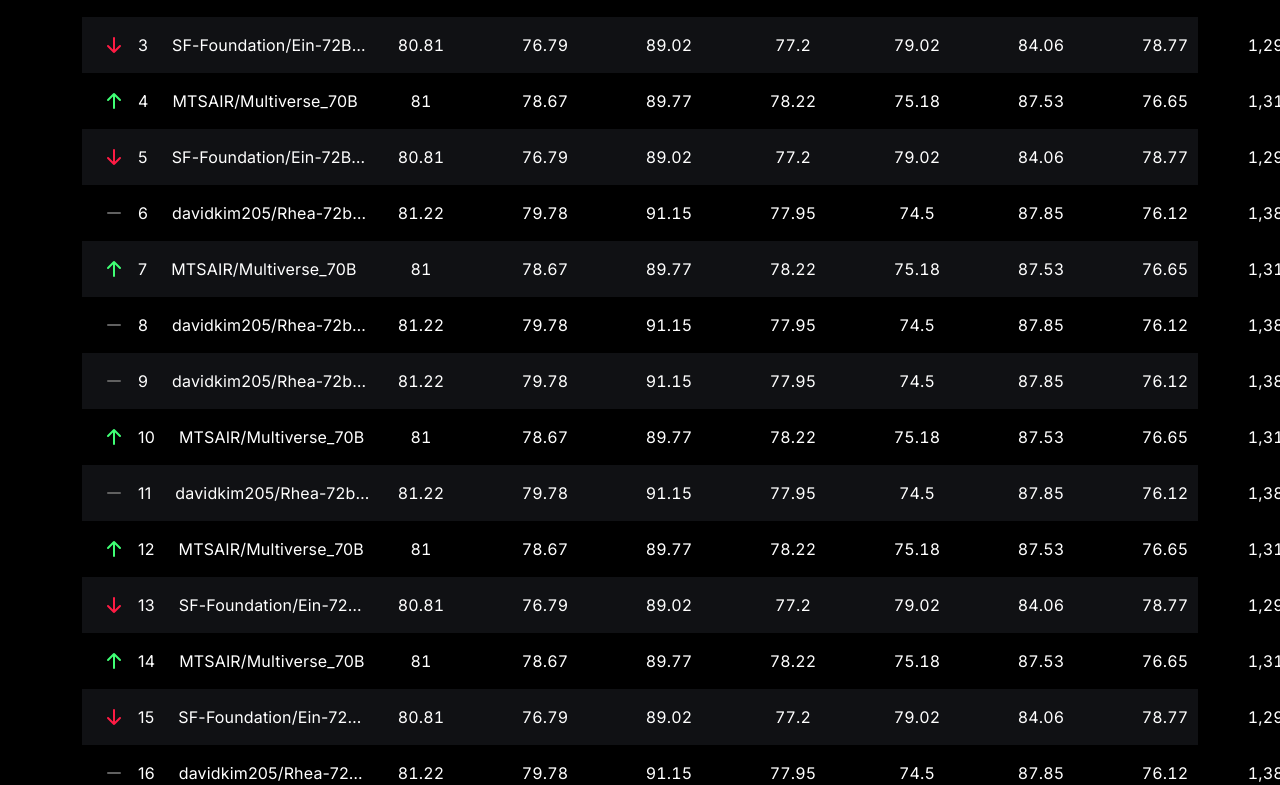
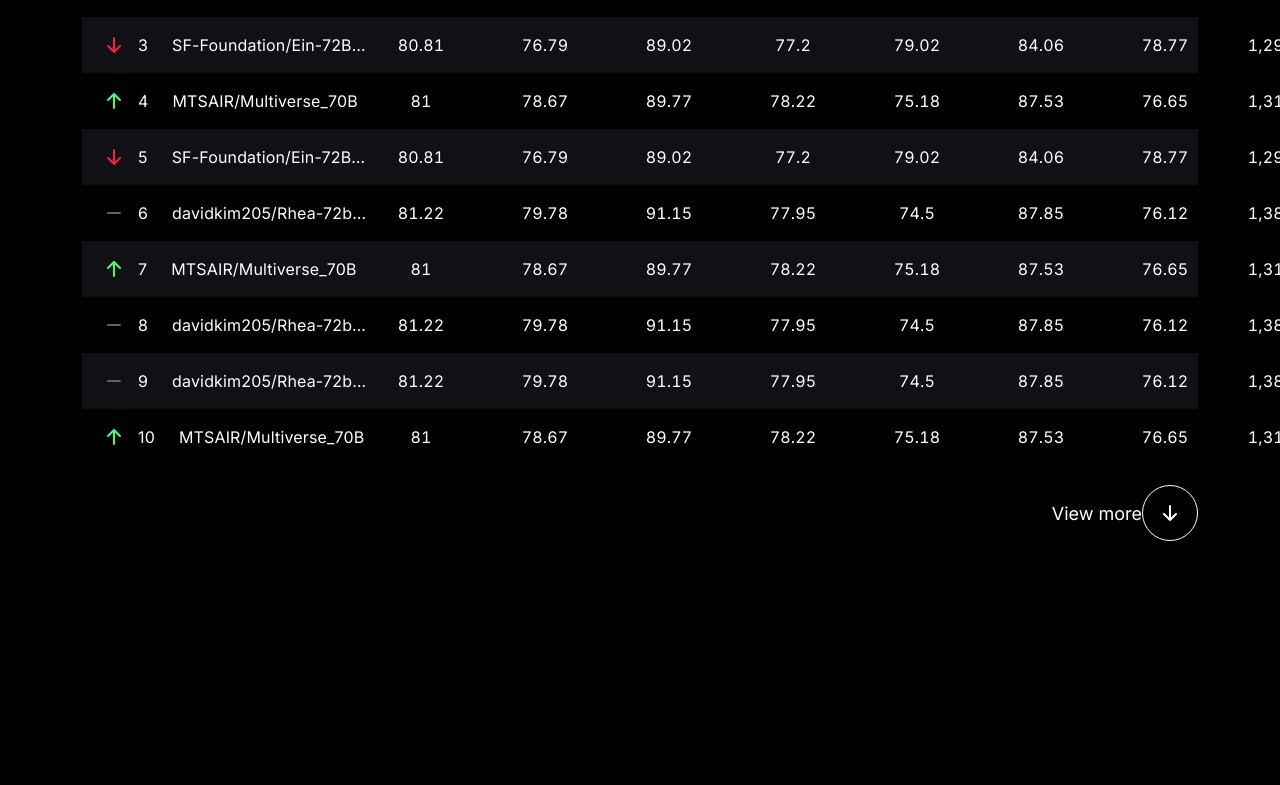
Before and after one commit to LuckySolomi/moon-project, a React (Vite) app: page / in a window 1280 px wide. Shown: the part 3358-4143 px from the top of the page. After the commit the page ends 3919 px from the top, so only its background shows below. Built offline with nearby package versions, Linux system fonts and the light colour scheme; a web font is replaced by a local one.

Commit message:
Edits the display of products in the table

```diff
--- a/src/components/TableSection/TableSection.jsx
+++ b/src/components/TableSection/TableSection.jsx
@@ -1,11 +1,17 @@
-import React from "react";
+import React, { useState } from "react";
 import { tableData } from "../../data/tableData.js";
 import TableRow from "../ToolkitsComponents/TableRow/TableRow";
 import Button from "../ToolkitsComponents/Button/Button.jsx";
 import ButtonLink from "../ToolkitsComponents/ButtonLink/ButtonLink.jsx";
+import ArrowIcon from "../ToolkitsComponents/ArrowIcon/ArrowIcon.jsx";
 import styles from "./TableSection.module.css";
 
 function TableSection() {
+  const [showAll, setShowAll] = useState(false);
+  const visibleData = showAll ? tableData : tableData.slice(0, 10);
+
+  const handleToggle = () => setShowAll((prev) => !prev);
+
   return (
     <section>
       <div className={styles.tableSectionTitleContainer}>
@@ -36,7 +42,7 @@
         />
 
         {/* Рядки */}
-        {tableData.map((row, index) => (
+        {visibleData.map((row, index) => (
           <TableRow
             key={row.id}
             rank={index + 1}
@@ -46,7 +52,10 @@
         ))}
       </div>
       <div className={styles.tableSectionButtonContainer}>
-        <ButtonLink href="#">View more</ButtonLink>
+        <ButtonLink onClick={handleToggle}>
+          {showAll ? "View less" : "View more"}
+        </ButtonLink>
+        <ArrowIcon rotated={!showAll} onClick={handleToggle} />
       </div>
     </section>
   );
--- a/src/components/TableSection/TableSection.module.css
+++ b/src/components/TableSection/TableSection.module.css
@@ -9,5 +9,8 @@
 }
 
 .tableSectionButtonContainer {
-  margin: 20px auto;
+  display: flex;
+  justify-content: flex-end;
+  align-items: center;
+  margin: 20px 0;
 }
--- a/src/components/ToolkitsComponents/TableRow/TableRow.module.css
+++ b/src/components/ToolkitsComponents/TableRow/TableRow.module.css
@@ -12,14 +12,14 @@
 }
 
 .tableRowEven {
-  background: #c9d9ff14; /* сірий фон для парних рядків */
+  background: #c9d9ff14;
 }
 
 .tableRowNamerContainer {
   display: flex;
   align-items: center;
   gap: 24px;
-  flex: 1; /* щоб не вилазило */
+  flex: 1;
   min-width: 250px;
 }
 
```
